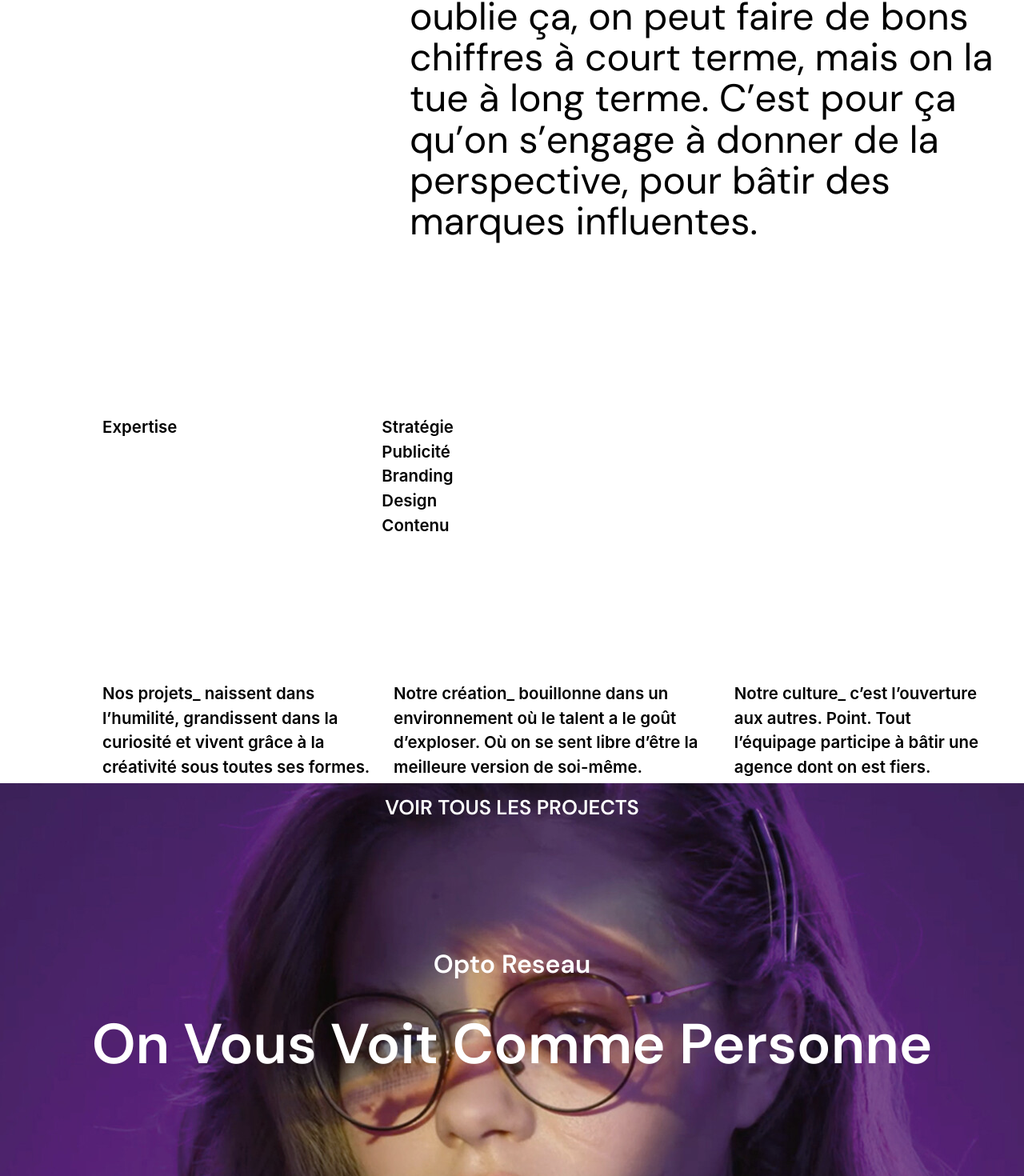
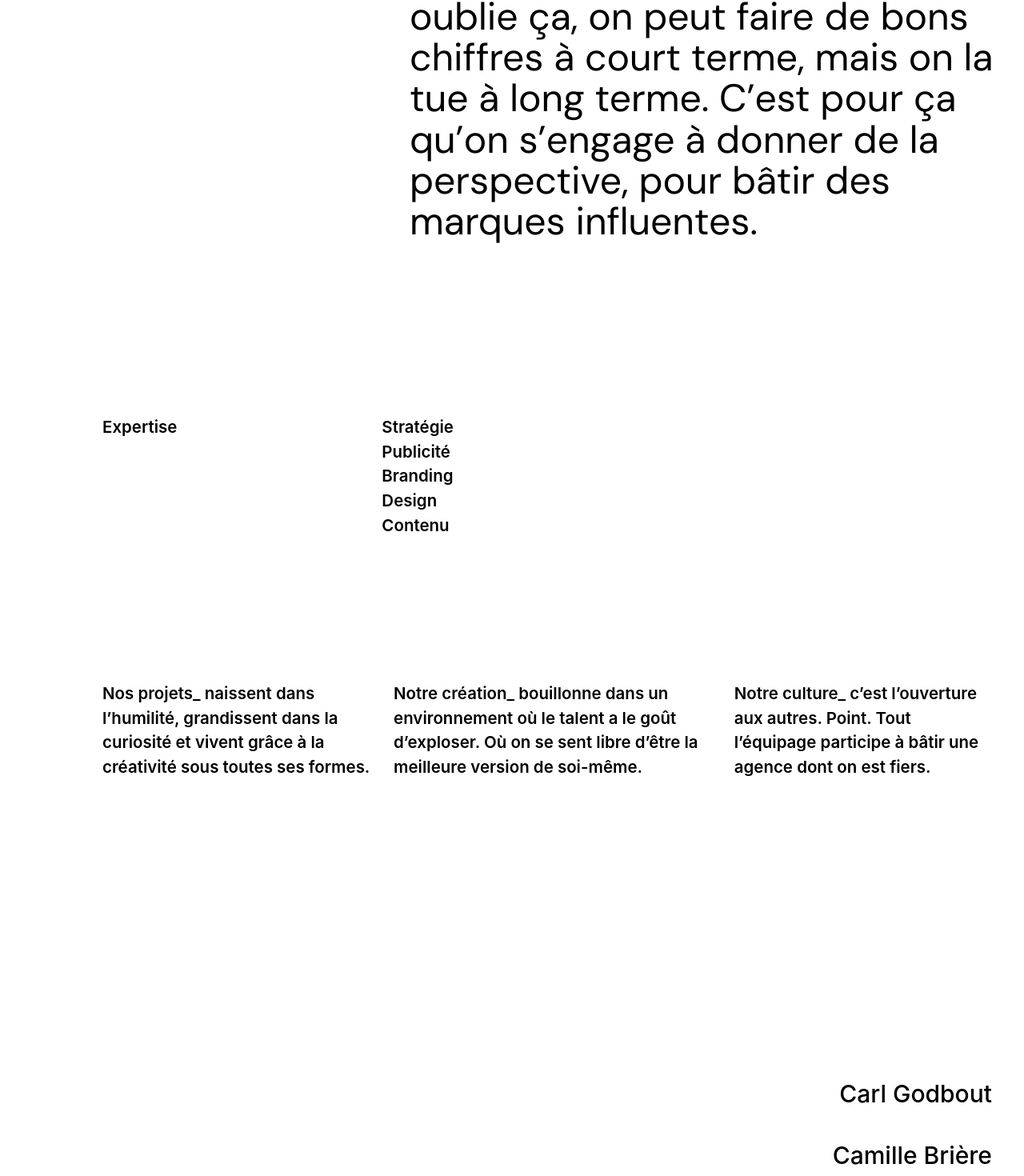
Before and after one commit to priyanka06152024/K72agence, a React (Vite) app in the folder agency/: page /Agence in a window 1280 px wide. Shown: the part 1309-2779 px from the top of the page at 80% size. Built offline with nearby package versions, Linux system fonts and the light colour scheme.

Commit message:
creating agence page

```diff
--- a/agency/src/Components/AgenceCom/AgenceBottom.jsx
+++ b/agency/src/Components/AgenceCom/AgenceBottom.jsx
@@ -1,155 +1,3 @@
-
-
-// import AgenceImg1 from "../../assets/AgenceSrc/AgenceImg1.jpg";
-// import AgenceImg2 from "../../assets/AgenceSrc/AgenceImg2.jpg";
-// import AgenceImg3 from "../../assets/AgenceSrc/AgenceImg3.jpg";
-
-// import { useGSAP } from "@gsap/react";
-// import gsap from "gsap";
-// import { ScrollTrigger } from "gsap/ScrollTrigger";
-// import { useRef } from "react";
-
-// gsap.registerPlugin(ScrollTrigger);
-
-// const AgenceBottom = () => {
-//   const sectionRef = useRef(null);
-
-//   useGSAP(
-//     () => {
-//       const images = gsap.utils.toArray(".agence-image");
-
-//       // Starting position
-//       gsap.set(images[0], {
-//         yPercent: 0,
-//       });
-
-//       gsap.set(images[1], {
-//         yPercent: 100,
-//       });
-
-//       gsap.set(images[2], {
-//         yPercent: 100,
-//       });
-
-//       // MAIN TIMELINE
-//       const tl = gsap.timeline({
-//         scrollTrigger: {
-//           trigger: sectionRef.current,
-//           start: "top top",
-//           end: "bottom bottom",
-//           scrub: 1.5,
-//           pin: false,
-//         },
-//       });
-
-//       // IMAGE 1 HOLD
-//       tl.to({}, {
-//         duration: 1,
-//       });
-
-//       // IMAGE 2 BOTTOM -> TOP
-//       tl.to(images[1], {
-//         yPercent: 0,
-//         duration: 1,
-//         ease: "none",
-//       });
-
-//       // IMAGE 2 HOLD
-//       tl.to({}, {
-//         duration: 1,
-//       });
-
-//       // IMAGE 3 BOTTOM -> TOP
-//       tl.to(images[2], {
-//         yPercent: 0,
-//         duration: 1,
-//         ease: "none",
-//       });
-
-//       // IMAGE 3 HOLD
-//       tl.to({}, {
-//         duration: 1,
-//       });
-//     },
-//     {
-//       scope: sectionRef,
-//     }
-//   );
-
-//   return (
-//     <section
-//       ref={sectionRef}
-//       className="relative h-[500vh] w-full font-['DM_Sans']"
-//     >
-//       <div className="sticky top-0 h-screen w-full overflow-hidden">
-
-//         {/* IMAGE 1 */}
-//         <img
-//           src={AgenceImg1}
-//           alt=""
-//           className="
-//             agence-image
-//             absolute inset-0
-//             z-10
-//             h-full w-full
-//             object-cover
-//           "
-//         />
-
-//         {/* IMAGE 2 */}
-//         <img
-//           src={AgenceImg2}
-//           alt=""
-//           className="
-//             agence-image
-//             absolute inset-0
-//             z-20
-//             h-full w-full
-//             object-cover
-//           "
-//         />
-
-//         {/* IMAGE 3 */}
-//         <img
-//           src={AgenceImg3}
-//           alt=""
-//           className="
-//             agence-image
-//             absolute inset-0
-//             z-30
-//             h-full w-full
-//             object-cover
-//           "
-//         />
-
-//         {/* Overlay */}
-//         <div className="absolute inset-0 z-40 bg-black/10" />
-
-//         {/* TEXT */}
-//         <div className="relative z-50 flex h-full w-full flex-col items-center">
-
-//           <h3 className="mt-3 text-[2vw] font-semibold uppercase text-white">
-//             voir tous les projects
-//           </h3>
-
-//           <h2 className="mt-38 text-[2.5vw] font-semibold text-white">
-//             Opto Reseau
-//           </h2>
-
-//           <h1 className="mt-6 text-[5.5vw] font-semibold text-white">
-//             On Vous Voit Comme Personne
-//           </h1>
-
-//         </div>
-
-//       </div>
-//     </section>
-//   );
-// };
-
-// export default AgenceBottom;
-
-
 
 import AgenceImg1 from "../../assets/AgenceSrc/AgenceImg1.jpg";
 import AgenceImg2 from "../../assets/AgenceSrc/AgenceImg2.jpg";
@@ -163,17 +11,14 @@ import { useRef } from "react";
 gsap.registerPlugin(ScrollTrigger);
 
 const AgenceBottom = () => {
-
-  const underline = ()=>{
-
-  }
   const sectionRef = useRef(null);
 
   useGSAP(
     () => {
       const slides = gsap.utils.toArray(".agence-slide");
 
-      // Starting position
+      if (slides.length < 3) return;
+
       gsap.set(slides[0], {
         yPercent: 0,
       });
@@ -186,44 +31,35 @@ const AgenceBottom = () => {
         yPercent: 100,
       });
 
-      // MAIN TIMELINE
       const tl = gsap.timeline({
         scrollTrigger: {
           trigger: sectionRef.current,
           start: "top top",
           end: "bottom bottom",
           scrub: 1.5,
+          invalidateOnRefresh: true,
         },
       });
 
-      // IMAGE 1 + TEXT 1 HOLD
-      tl.to({}, {
-        duration: 1,
-      });
+      tl.to({}, { duration: 1 });
 
-      // IMAGE 2 + TEXT 2 UP
       tl.to(slides[1], {
         yPercent: 0,
         duration: 1,
         ease: "none",
       });
 
-      // IMAGE 2 + TEXT 2 HOLD
-      tl.to({}, {
-        duration: 1,
-      });
+      tl.to({}, { duration: 1 });
 
-      // IMAGE 3 + TEXT 3 UP
       tl.to(slides[2], {
         yPercent: 0,
         duration: 1,
         ease: "none",
       });
 
-      // IMAGE 3 + TEXT 3 HOLD
-      tl.to({}, {
-        duration: 1,
-      });
+      tl.to({}, { duration: 1 });
+
+      ScrollTrigger.refresh();
     },
     {
       scope: sectionRef,
@@ -233,27 +69,20 @@ const AgenceBottom = () => {
   return (
     <section
       ref={sectionRef}
-      className="relative h-[500vh] w-full font-['DM_Sans']"
+      className="relative h-[800vh] w-full font-['DM_Sans']"
     >
       <div className="sticky top-0 h-screen w-full overflow-hidden">
 
-        {/* ================= SLIDE 1 ================= */}
-
-        <div className="agence-slide group absolute inset-0 z-10 group overflow-hidden">
-
+        <div className="agence-slide group absolute inset-0 z-10 overflow-hidden">
           <img
             src={AgenceImg1}
             alt=""
-            className="absolute inset-0 h-full w-full object-cover  transition-all duration-700 ease-out
-      group-hover:scale-105
-      group-hover:brightness-80 "
+            className="absolute inset-0 h-full w-full object-cover transition-all duration-700 ease-out group-hover:scale-105 group-hover:brightness-80"
           />
 
           <div className="absolute inset-0 bg-black/10" />
 
-          {/* TEXT 1 */}
           <div className="relative z-10 flex h-full w-full flex-col items-center text-white">
-
             <h3 className="mt-3 text-[2vw] font-semibold uppercase">
               voir tous les projects
             </h3>
@@ -262,31 +91,22 @@ const AgenceBottom = () => {
               Opto Reseau
             </h2>
 
-            <h1 className="mt-6 text-[5.5vw] font-semibold group-hover:underline" >
+            <h1 className="mt-6 text-[5.5vw] font-semibold group-hover:underline">
               On Vous Voit Comme Personne
             </h1>
-
           </div>
         </div>
 
-
-        {/* ================= SLIDE 2 ================= */}
-
-        <div className="agence-slide absolute inset-0 z-20 group overflow-hidden">
-
+        <div className="agence-slide group absolute inset-0 z-20 overflow-hidden">
           <img
             src={AgenceImg2}
             alt=""
-            className="absolute inset-0 h-full w-full object-cover transition-all group-hover:scale-105 group-hover:brightness-80"
+            className="absolute inset-0 h-full w-full object-cover transition-all duration-700 group-hover:scale-105 group-hover:brightness-80"
           />
 
           <div className="absolute inset-0 bg-black/10" />
 
-          {/* TEXT 2 */}
           <div className="relative z-10 flex h-full w-full flex-col items-center text-white">
-
-
-
             <h2 className="mt-38 text-[2.5vw] font-semibold">
               Lamajeure
             </h2>
@@ -294,27 +114,19 @@ const AgenceBottom = () => {
             <h1 className="mt-6 text-[5.5vw] font-semibold group-hover:underline">
               Lamajeure
             </h1>
-
           </div>
         </div>
 
-
-        {/* ================= SLIDE 3 ================= */}
-
-        <div className="agence-slide absolute inset-0 z-30 group overflow-hidden">
-
+        <div className="agence-slide group absolute inset-0 z-30 overflow-hidden">
           <img
             src={AgenceImg3}
             alt=""
-            className="absolute inset-0 h-full w-full object-cover transition-all group-hover:scale-105 group-hover:brightness-80 "
+            className="absolute inset-0 h-full w-full object-cover transition-all duration-700 group-hover:scale-105 group-hover:brightness-80"
           />
 
           <div className="absolute inset-0 bg-black/10" />
 
-          {/* TEXT 3 */}
-          <div className="relative z-10 flex h-full w-full flex-col items-center text-white group">
-
-
+          <div className="relative z-10 flex h-full w-full flex-col items-center text-white">
             <h2 className="mt-38 text-[2.5vw] font-semibold">
               Lassonde
             </h2>
@@ -322,7 +134,6 @@ const AgenceBottom = () => {
             <h1 className="mt-6 text-[5.5vw] font-semibold group-hover:underline">
               Fruite
             </h1>
-
           </div>
         </div>
 
--- a/agency/src/Components/AgenceCom/AgenceHero.jsx
+++ b/agency/src/Components/AgenceCom/AgenceHero.jsx
@@ -1,7 +1,11 @@
+
+
+
 import { useGSAP } from "@gsap/react";
 import gsap from "gsap";
-import { ScrollTrigger } from "gsap/all";
+import { ScrollTrigger } from "gsap/ScrollTrigger";
 import { useRef } from "react";
+
 import Image1 from "../../assets/AgenceSrc/k721.jpg";
 import Image2 from "../../assets/AgenceSrc/k722.jpg";
 import Image3 from "../../assets/AgenceSrc/k723.jpg";
@@ -11,9 +15,10 @@ import Image6 from "../../assets/AgenceSrc/k76.jpg";
 import Image7 from "../../assets/AgenceSrc/k727.jpg";
 import Image8 from "../../assets/AgenceSrc/k728.jpg";
 
-const AgenceHero = () => {
 gsap.registerPlugin(ScrollTrigger);
 
+const AgenceHero = () => {
+  const containerRef = useRef(null);
   const imageDivRef = useRef(null);
   const imageRef = useRef(null);
 
@@ -29,55 +34,62 @@ const AgenceHero = () => {
   ];
 
    useGSAP(function () {
+
     gsap.to(imageDivRef.current, {
       scrollTrigger: {
         trigger: imageDivRef.current,
         // markers: true,
-        start: "top 0%",
-        end: "top -200%",
+        start: 'top 28%',
+        end: 'top -180%',
         pin: true,
         pinSpacing: true,
         pinReparent: true,
-        pinType: "transform",
+        pinType: 'transform',
         scrub: 1, // smooth scrubbing with 1s easing
         anticipatePin: 1,
         invalidateOnRefresh: true,
         onUpdate: (elem) => {
           let imageIndex;
           if (elem.progress < 1) {
-            imageIndex = Math.floor(elem.progress * imageArray.length);
+            imageIndex = Math.floor(elem.progress * imageArray.length)
           } else {
-            imageIndex = imageArray.length - 1;
+            imageIndex = imageArray.length - 1
           }
-          imageRef.current.src = imageArray[imageIndex];
-        },
-      },
-    });
-  });
+          imageRef.current.src = imageArray[imageIndex]
+        }
+      }
+    })
+  })
 
   return (
-    <div className="parent">
-      <div id="page1" className="py-1 ">
+    <section
+      ref={containerRef}
+      className="relative min-h-[250vh] overflow-visible py-1"
+    >
+      {/* IMAGE */}
       <div
         ref={imageDivRef}
-          className="absolute h-[20vw] overflow-hidden w-[15vw] rounded-3xl top-[14vw] left-[28vw] "
+        className="absolute top-[14vw] left-[28vw] h-[20vw] w-[15vw] overflow-hidden rounded-3xl"
       >
         <img
           ref={imageRef}
-            className="h-full object-cover w-full"
-            src="{Image1}"
+          src={Image1}
           alt=""
+          className="h-full w-full object-cover"
         />
       </div>
-        <div className="relative font-['DM_Sans'] ">
-          <div className="lg:mt-[55vh] mt-[30vh] ">
-            <h1 className="text-[20vw] text-center uppercase leading-[18vw]">
+
+      {/* HERO TEXT */}
+      <div className="relative font-['DM_Sans']">
+        <div className="lg:mt-[55vh] mt-[30vh]">
+          <h1 className="text-center text-[20vw] uppercase leading-[18vw]">
             Soixan7e <br />
             Douze
           </h1>
         </div>
-          <div className="lg:pl-[40%] lg:mt-20 mt-4 p-3">
-            <p className="lg:text-5xl font-['DM_Sans'] text-[4vw] leading-[4vw] ">
+
+        <div className="mt-4 p-3 lg:mt-20 lg:pl-[40%]">
+          <p className="text-[4vw] leading-[4vw] lg:text-5xl">
             &nbsp;&nbsp;&nbsp;&nbsp;&nbsp;&nbsp;&nbsp;&nbsp;&nbsp;&nbsp;&nbsp;&nbsp;&nbsp;&nbsp;
             Notre curiosité nourrit notre créativité. On reste humbles et on
             dit non aux gros egos, même le vôtre. Une marque est vivante. Elle
@@ -88,18 +100,11 @@ const AgenceHero = () => {
           </p>
         </div>
       </div>
-        <div
-          className="
-    flex flex-col
-    md:flex-row
-    font-semibold
-    text-[5vw] md:text-[1.6vw]
-    gap-[8vw] md:gap-[20vw]
-    pl-[6vw] md:pl-[10vw]
-    pt-[20vw] md:pt-[16vw]
-  "
-        >
+
+      {/* EXPERTISE */}
+      <div className="flex flex-col gap-[8vw] pt-[20vw] pl-[6vw] font-semibold text-[5vw] md:flex-row md:gap-[20vw] md:pt-[16vw] md:pl-[10vw] md:text-[1.6vw]">
         <p>Expertise</p>
+
         <div>
           <p>Stratégie</p>
           <p>Publicité</p>
@@ -109,18 +114,8 @@ const AgenceHero = () => {
         </div>
       </div>
 
-        <div
-          className="
-    flex flex-col
-    md:flex-row
-    font-semibold
-    text-[5vw] md:text-[1.6vw]
-    gap-[10vw] md:gap-[2vw]
-    pl-[6vw] md:pl-[10vw]
-    pr-[6vw] md:pr-[4vw]
-    pt-[25vw] md:pt-[14vw]
-  "
-        >
+      {/* BOTTOM TEXT */}
+      <div className="flex flex-col gap-[10vw] px-[6vw] pt-[25vw] font-semibold text-[5vw] md:flex-row md:gap-[2vw] md:px-[10vw] md:pr-[4vw] md:pt-[14vw] md:text-[1.6vw]">
         <p>
           Nos projets_ naissent dans l’humilité, grandissent dans la curiosité
           et vivent grâce à la créativité sous toutes ses formes.
@@ -137,8 +132,7 @@ const AgenceHero = () => {
           participe à bâtir une agence dont on est fiers.
         </p>
       </div>
-      </div>
-    </div>
+    </section>
   );
 };
 
--- /dev/null
+++ b/agency/src/Components/AgenceCom/AgenceMiddle.jsx
@@ -0,0 +1,193 @@
+import { useState, useRef } from "react";
+import { useGSAP } from "@gsap/react";
+import gsap from "gsap";
+import { ScrollTrigger } from "gsap/ScrollTrigger";
+
+gsap.registerPlugin(ScrollTrigger);
+
+const teamData = [
+  {
+    position: "Directeur principal",
+    name: "Carl Godbout",
+  },
+  {
+    position: "Conceptrice-rédactrice",
+    name: "Camille Brière",
+  },
+  {
+    position: "Conseillère principale",
+    name: "Stéphanie Brunelle",
+  },
+  {
+    position: "VPP et directeur général",
+    name: "Pierre-Luc Paiement",
+  },
+  {
+    position: "Directrice artistique",
+    name: "Mélanie Laviolette",
+  },
+  {
+    position: "Directrice de la stratégie",
+    name: "Michèle Riendeau",
+  },
+  {
+    position: "Directeur artistique",
+    name: "Alex Sauvageau",
+  },
+  {
+    position: "Stratège",
+    name: "Alex S...",
+  },
+  {
+    position: "Conseil média",
+    name: "Béatrice Roussin",
+  },
+  {
+    position: "Photographe",
+    name: "Lou Gravel-Jean",
+  },
+  {
+    position: "Conseil média",
+    name: "Marie-Pier Daigle",
+  },
+  {
+    position: "Conseillère principale",
+    name: "Hélène Conti",
+  },
+  {
+    position: "Opérations et développement des affaires",
+    name: "Léa Ferrez",
+  },
+  {
+    position: "Directrice artistique",
+    name: "Maëlle Jacot-Descombes",
+  },
+  {
+    position: "Directeur artistique",
+    name: "Julien Poisson",
+  },
+  {
+    position: "Directeur de création",
+    name: "Julien ...",
+  },
+  {
+    position: "Directrice artistique",
+    name: "Audrey Gaucher",
+  },
+  {
+    position: "Directrice conseil",
+    name: "Isabelle Beauchemin",
+  },
+  {
+    position: "Directeur artistique",
+    name: "Olivier Duclos",
+  },
+  {
+    position: "Directeur artistique",
+    name: "Joël Letarte",
+  },
+  {
+    position: "Concepteur-rédacteur",
+    name: "Chantal Gobeil",
+  },
+  {
+    position: "Directeur artistique",
+    name: "Sébastien Roy",
+  },
+];
+
+const AgenceMiddle = () => {
+  const [activeIndex, setActiveIndex] = useState(null);
+  const teamRef = useRef(null);
+
+  useGSAP(() => {
+    gsap.fromTo(
+      teamRef.current,
+      {
+        backgroundColor: "#ffffff",
+      },
+      {
+        backgroundColor: "#000000",
+        ease: "none",
+        scrollTrigger: {
+          trigger: teamRef.current,
+          delay: 0.12,
+          start: "top 80%",
+          end: "top 30%",
+          scrub: 1,
+        },
+      }
+    );
+  }, []);
+
+  return (
+    <section
+      ref={teamRef}
+      className="min-h-screen text-white py-20 mt-[18vw] pb-[19vw]"
+    >
+      <div className="w-[100%] p-10 mx-auto">
+        {teamData.map((item, index) => (
+          <div
+            key={index}
+            onMouseEnter={() => setActiveIndex(index)}
+            onMouseLeave={() => setActiveIndex(null)}
+            className="group relative border-b border-white/30 py-5 flex justify-between items-center cursor-pointer overflow-hidden"
+          >
+            {/* Hover Yellow Background */}
+            <div
+              className={`
+                absolute inset-0 bg-[#d8f12a]
+                origin-left transition-transform duration-500 ease-out
+                ${activeIndex === index ? "scale-x-100" : "scale-x-0"}
+              `}
+            />
+
+            {/* Position */}
+            <p
+              className={`
+                relative z-10 text-sm
+                transition-colors duration-300
+                ${activeIndex === index ? "text-black" : "text-white"}
+              `}
+            >
+              {item.position}
+            </p>
+
+            {/* Name */}
+            <h2
+              className={`
+                relative z-10 text-3xl font-medium
+                transition-colors duration-300
+                ${activeIndex === index ? "text-black" : "text-black"}
+              `}
+            >
+              {item.name}
+            </h2>
+
+            {/* Image */}
+            {activeIndex === index && (
+              <img
+                src={item.image}
+                alt={item.name}
+                className="
+                  absolute
+                  left-1/2
+                  top-1/2
+                  -translate-x-1/2
+                  -translate-y-1/2
+                  w-[250px]
+                  h-[300px]
+                  object-cover
+                  z-20
+                  pointer-events-none
+                "
+              />
+            )}
+          </div>
+        ))}
+      </div>
+    </section>
+  );
+};
+
+export default AgenceMiddle;
--- a/agency/src/Pages/Agence.jsx
+++ b/agency/src/Pages/Agence.jsx
@@ -1,16 +1,17 @@
 
 
 
+import AgenceHero from "../Components/AgenceCom/AgenceHero";
+import AgenceMiddle from "../Components/AgenceCom/AgenceMiddle";
+import AgenceBottom from "../Components/AgenceCom/AgenceBottom";
 
-import react from "react";
-import AgenceHero from "../Components/AgenceCom/AgenceHero"
-import AgenceBottom from "../Components/AgenceCom/AgenceBottom"
 const Agence = () => {
- return(
-  <div>
-  <AgenceHero/>
-  <AgenceBottom />
-  </div>
+  return (
+    <main>
+      <AgenceHero />
+      <AgenceMiddle />
+      <AgenceBottom />
+    </main>
   );
 };
 
```
Also changed, not shown: agency/src/Components/Footer/Footer.jsx (added, +11 -0 lines), agency/src/Pages/Projects.jsx (+6 -3 lines), agency/src/main.jsx (+3 -4 lines). Lines whose indentation alone changed are shown as unchanged.
